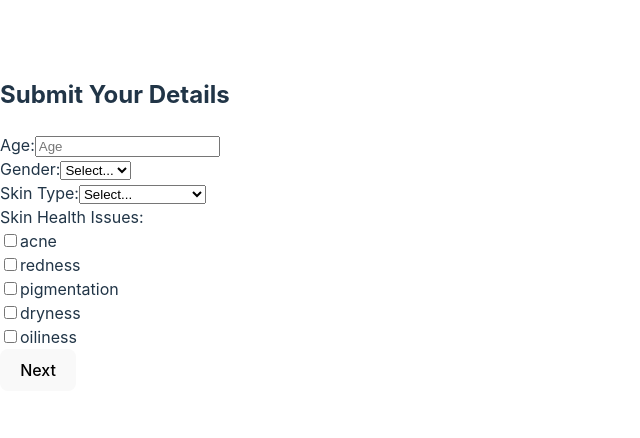
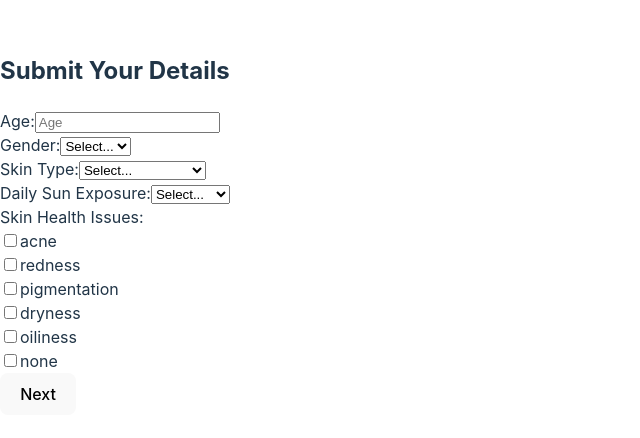
Before and after one commit to mombash/form-app, a React (Vite) app: page / in a window 1280 px wide. Shown: the part 176-614 px from the top of the page, without its empty margins (0-640 px from the left). Built offline with nearby package versions, Linux system fonts and the light colour scheme.

Commit message:
fixed page transitions and added one more question to the first page

```diff
--- a/src/App.jsx
+++ b/src/App.jsx
@@ -21,12 +21,16 @@ function App() {
     setPage((prevPage) => prevPage - 1);
   };
   const onSubmit = (data) => {
+    if (page < 2) {
+      setPage((prevPage) => prevPage + 1);
+    } else {
       console.log("Form Data: ", data);
 
       // Create FormData to handle image file uploads
       const formData = new FormData();
       formData.append("age", data.age);
       formData.append("gender", data.gender);
+      formData.append("dailySunExposure", data.dailySunExposure);
       formData.append("skinType", data.skinType);
       const selectedIssues = Object.keys(data.skinHealthIssues).filter(
         (issue) => data.skinHealthIssues[issue]
@@ -46,6 +50,8 @@ function App() {
       );
       // You can now send this formData to your backend using Axios or fetch
       console.log("FormData with file: ", formData.get("image"));
+    }
+
   };
 
   return (
@@ -87,6 +93,19 @@ function App() {
                 <option value="Dry Skin">Dry Skin</option>
                 <option value="Oily Skin">Oily Skin</option>
                 <option value="Normal Skin">Normal Skin</option>
+              </select>
+              {errors.skinType && <span>This field is required</span>}
+            </div>
+
+            {/* Drop-Down Menu Question */}
+            <div>
+              <label>Daily Sun Exposure:</label>
+              <select {...register("dailySunExposure", { required: true })}>
+                <option value="">Select...</option>
+                <option value="none">None</option>
+                <option value="mild">Mild</option>
+                <option value="moderate">Moderate</option>
+                <option value="severe">Severe</option>
               </select>
               {errors.skinType && <span>This field is required</span>}
             </div>
@@ -134,9 +153,17 @@ function App() {
                 />
                 <label>oiliness</label>
               </div>
+              <div>
+                <input
+                  type="checkbox"
+                  {...register("skinHealthIssues", { required: true })}
+                  value="none"
+                />
+                <label>none</label>
+              </div>
               {errors.skinHealthIssues && <span>This field is required</span>}
             </div>
-            <button type="button" onClick={() => setPage(2)}>
+            <button type="submit">
               Next
             </button>
           </div>
@@ -357,11 +384,8 @@ function App() {
 
             {/* Submit Button */}
             <button type="submit">Submit</button>
-            <button type="button" onClick={() => setPage(1)}>
+            <button type="button" onClick={handlePrevious}>
               Previous
-            </button>
-            <button type="button" onClick={() => setPage(3)}>
-              Next
             </button>
           </div>
         )}
```
Lines whose indentation alone changed are shown as unchanged.
